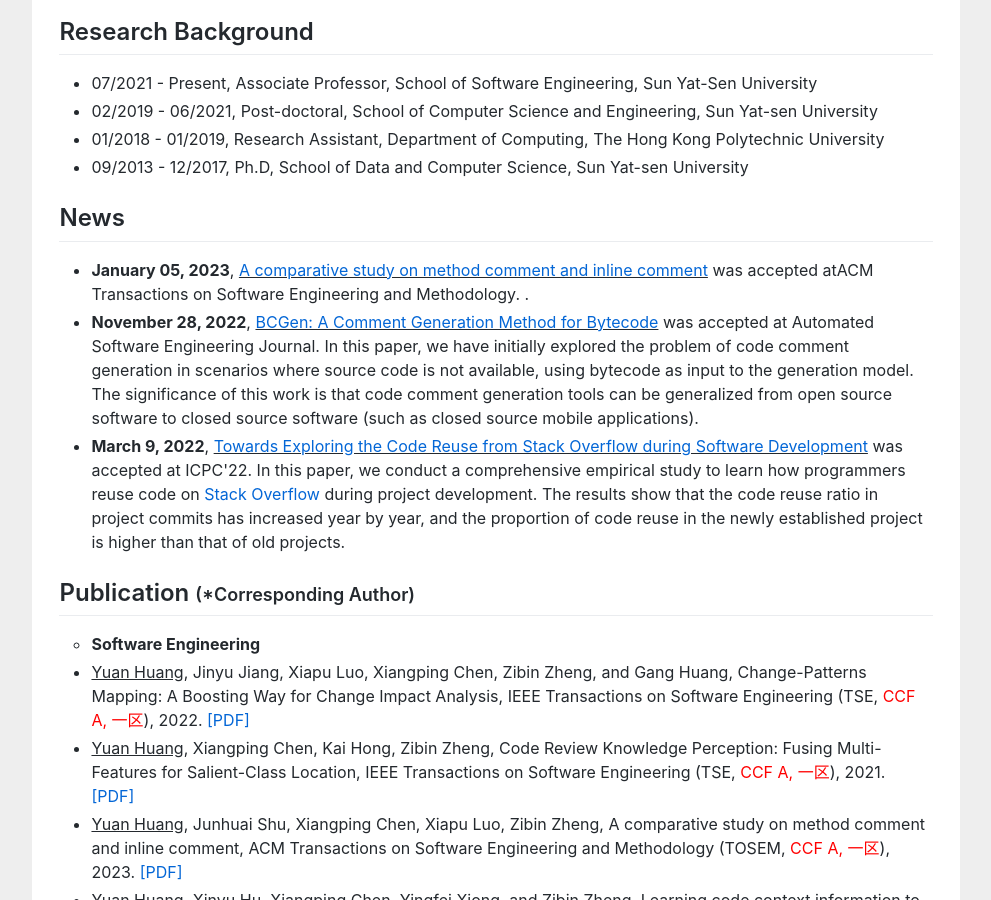
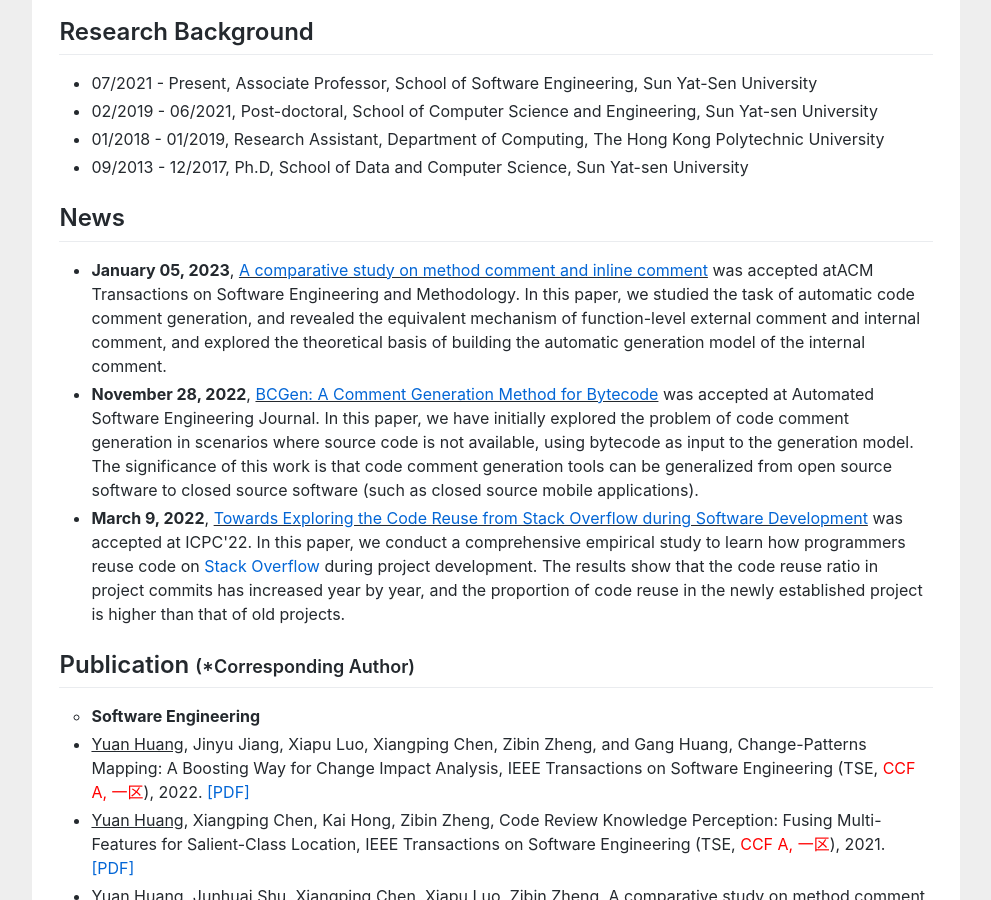
Before and after one commit to huangyuan-hy/huangyuan-hy.github.io, a Jekyll site: the page index.html, which Jekyll copies as it is, in a window 1280 px wide and 900 px high, scrolled down 617 px. Shown: the whole window, without its empty margins (144-1135 px from the left). Built offline with Jekyll 4.4.1, drawn with Linux system fonts in a browser that asks for light colours.

Commit message:
Update index.html

```diff
--- a/index.html
+++ b/index.html
@@ -81,7 +81,8 @@ gtag('config', 'UA-158965281-1');
 
 				<h2>News</h2>
 					<ul>
-						<li><b>January 05, 2023</b>,  <u><a href="https://dl.acm.org/doi/pdf/10.1145/3582570">A comparative study on method comment and inline comment</a></u> was accepted atACM Transactions on Software Engineering and Methodology. .</li>
+						<li><b>January 05, 2023</b>,  <u><a href="https://dl.acm.org/doi/pdf/10.1145/3582570">A comparative study on method comment and inline comment</a></u> was accepted atACM Transactions on Software Engineering and Methodology. In this paper,
+							we studied the task of automatic code comment generation, and revealed the equivalent mechanism of function-level external comment and internal comment, and explored the theoretical basis of building the automatic generation model of the internal comment.</li>
 
 
 						<li><b>November 28, 2022</b>,  <u><a href="https://link.springer.com/article/10.1007/s10515-022-00374-6">BCGen: A Comment Generation Method for Bytecode</a></u> was accepted at Automated Software Engineering Journal. In this paper, we have initially
```
